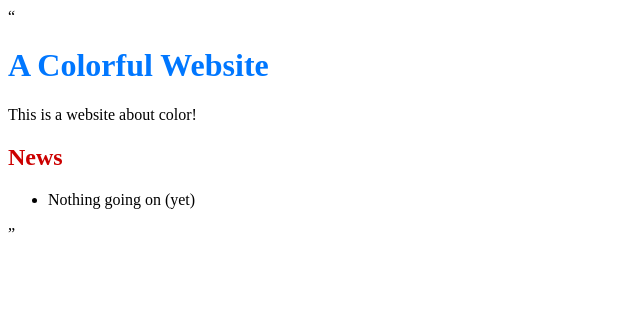
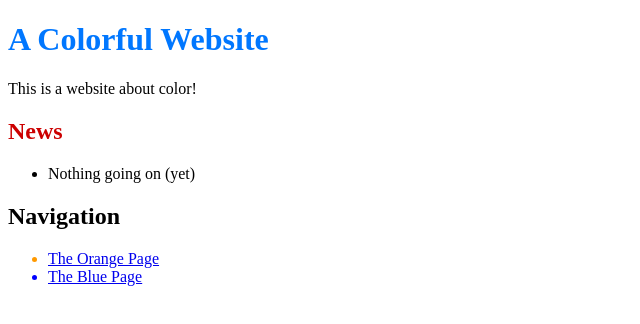
Before and after one commit to kamialie/git_tutorial, a plain HTML site: page index.html in a window 1280 px wide. Shown: the whole page, without its empty margins (0-640 px from the left). Drawn offline with Linux system fonts and the light colour scheme.

Commit message:
Add navigation links

```diff
--- a/index.html
+++ b/index.html
@@ -1,4 +1,4 @@
-“<!DOCTYPE html>
+<!DOCTYPE html>
 <html lang="en">
 	<head>
 		<title>A Colorful Website</title>
@@ -12,5 +12,14 @@
 		<ul>
 			<li>Nothing going on (yet)</li>
 		</ul>
+		<h2>Navigation</h2>
+		<ul>
+			<li style="color: #F90">
+				<a href="orange.html">The Orange Page</a>
+			</li>
+			<li style="color: #00F">
+				<a href="blue.html">The Blue Page</a>
+			</li>
+		</ul>
 	</body>
-</html>”
+</html>
```
Also changed, not shown: blue.html (+3 -2 lines), orange.html (+3 -2 lines).
